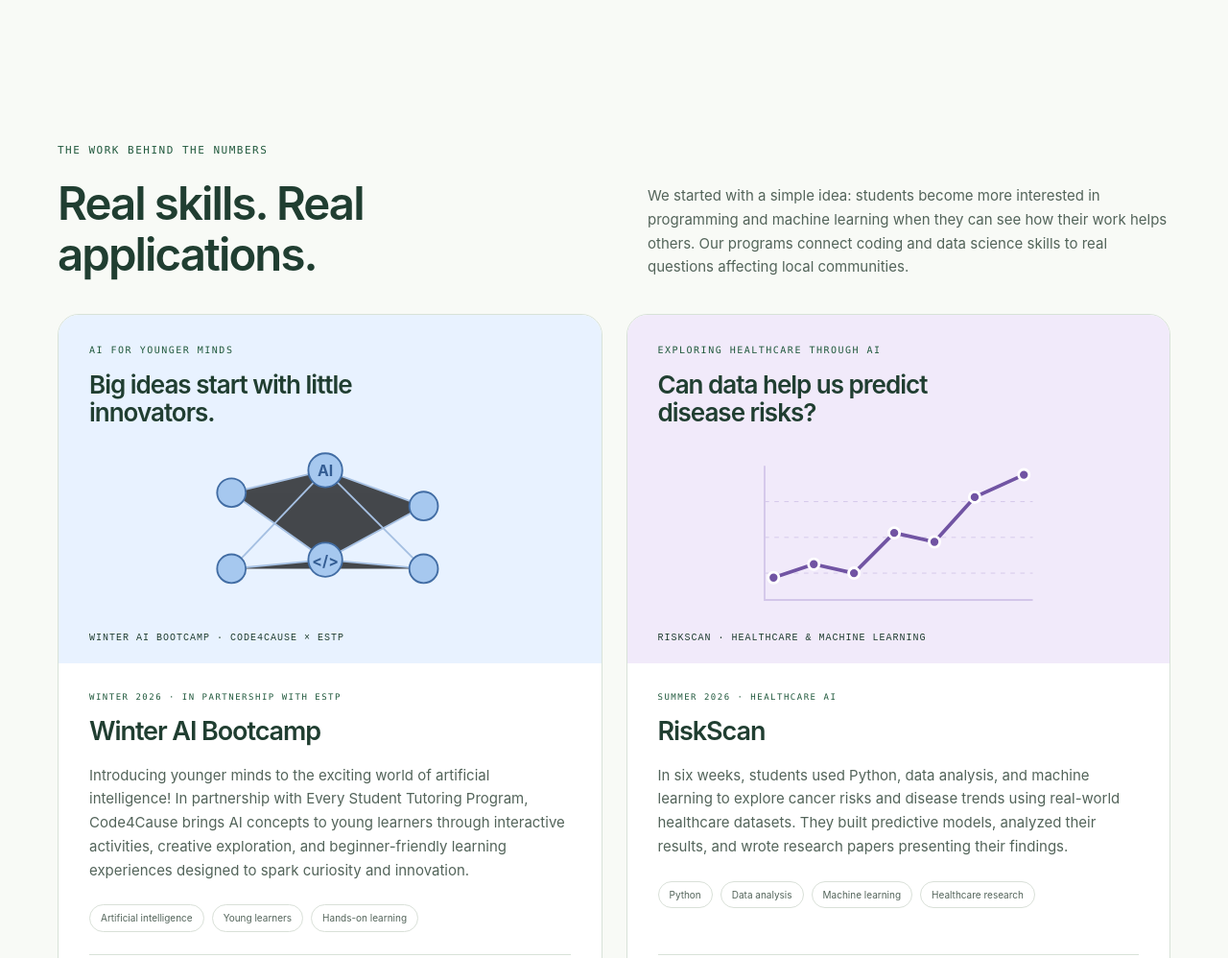
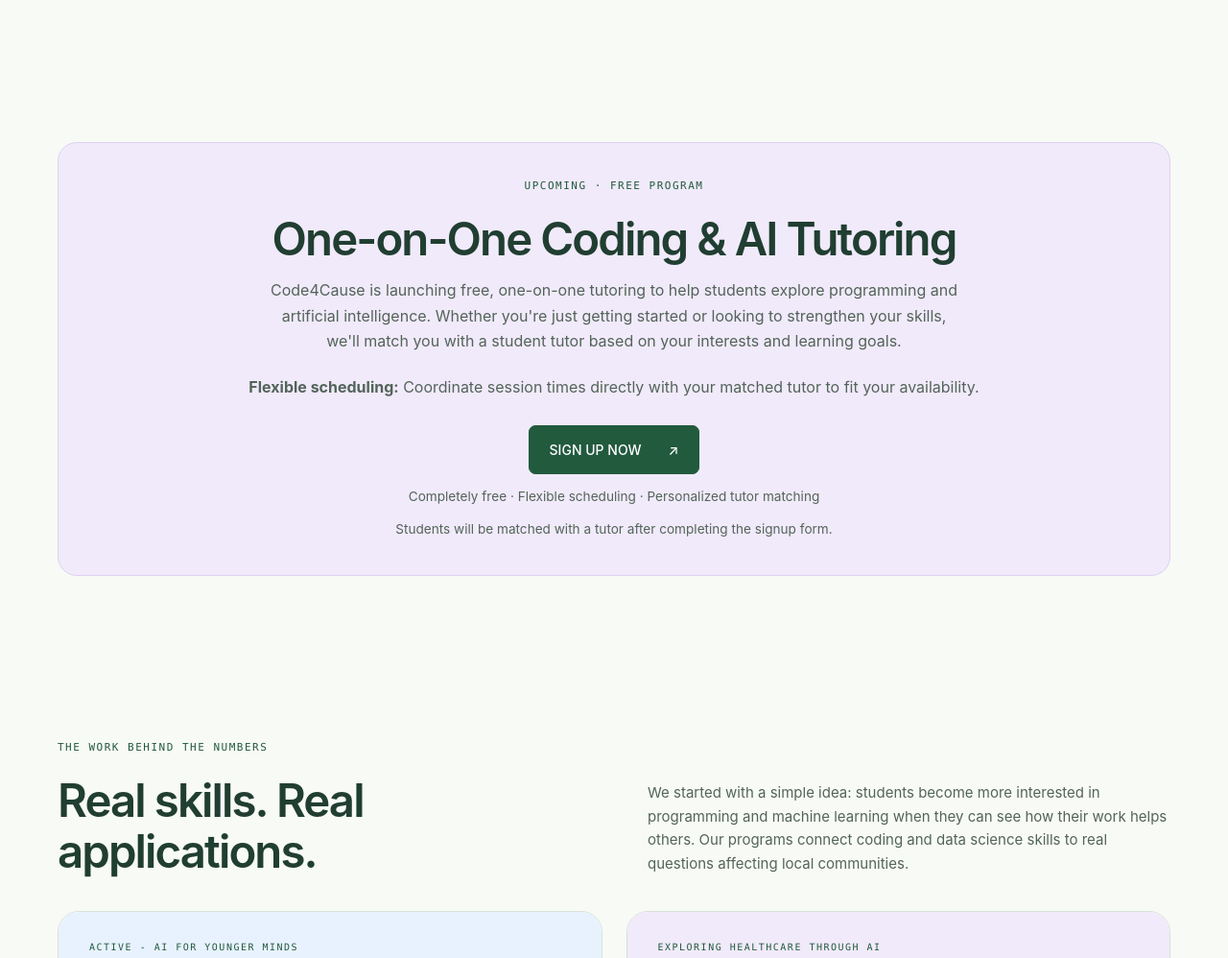
Before and after one commit to risharaom/website, a website: page index.html in a window 1280 px wide. Shown: the part 757-1755 px from the top of the page at 96% size. Drawn offline with Linux system fonts and the light colour scheme.

Commit message:
updated home page

```diff
--- a/index.html
+++ b/index.html
@@ -141,6 +141,62 @@
       </div>
     </section>
 
+
+<!-- UPCOMING: FREE ONE-ON-ONE TUTORING -->
+<section class="section" id="upcoming">
+  <div style="
+    background: #f1eafa;
+    border: 1px solid #ded1f2;
+    border-radius: 20px;
+    padding: 36px;
+  ">
+    <p class="eyebrow">Upcoming · Free Program</p>
+
+    <h2>One-on-One Coding & AI Tutoring</h2>
+
+
+    <p style="margin-top: 14px; max-width: 720px;">
+      Code4Cause is launching free, one-on-one tutoring
+      to help students explore programming and artificial
+      intelligence. Whether you're just getting started
+      or looking to strengthen your skills, we'll match
+      you with a student tutor based on your interests
+      and learning goals.
+    </p>
+    <p style="margin-top: 22px;">
+      <strong>Flexible scheduling:</strong>
+      Coordinate session times directly with your
+      matched tutor to fit your availability.
+    </p>
+
+
+<div class="button-group" style="margin-top: 26px;">
+  <a
+    class="button primary"
+    href="https://docs.google.com/forms/d/e/1FAIpQLSe1rI6map352Gt4sp0cm_oRF_dvgx6vyrg9oWn6AjJSlCc2ig/viewform"
+    target="_blank"
+    rel="noopener noreferrer"
+    id="tutoring-signup"
+  >
+    SIGN UP NOW
+    <span aria-hidden="true">↗</span>
+  </a>
+</div>
+
+<p style="font-size: .85rem; margin-top: 12px;">
+  Completely free · Flexible scheduling ·
+  Personalized tutor matching
+</p>
+
+
+    <p style="font-size: .85rem; margin-top: 12px;">
+      Students will be matched with a tutor
+      after completing the signup form.
+    </p>
+  </div>
+</section>
+
+
     <section class="section" aria-labelledby="work-title">
       <div class="section-heading">
         <div>
@@ -158,7 +214,7 @@
   <article class="work-card">
     <div class="program-visual"
          style="background: #e8f2ff;">
-      <p class="eyebrow">AI for younger minds</p>
+      <p class="eyebrow">active - AI for younger minds</p>
       <p class="visual-title">
         Big ideas start with little innovators.
       </p>
--- a/styles.css
+++ b/styles.css
@@ -1090,4 +1090,25 @@
   .hero-metrics .stats>div+div {
     padding-left:25px
   }
+
 }
+
+/* Upcoming Tutoring Section */
+#upcoming {
+  text-align: center;
+}
+
+#upcoming p {
+  margin-left: auto;
+  margin-right: auto;
+}
+
+#upcoming .tags,
+#upcoming .button-group {
+  display: flex;
+  justify-content: center;
+  flex-wrap: wrap;
+}
+
+
+}
```
Also changed, not shown: IMG_1222.png (added).
